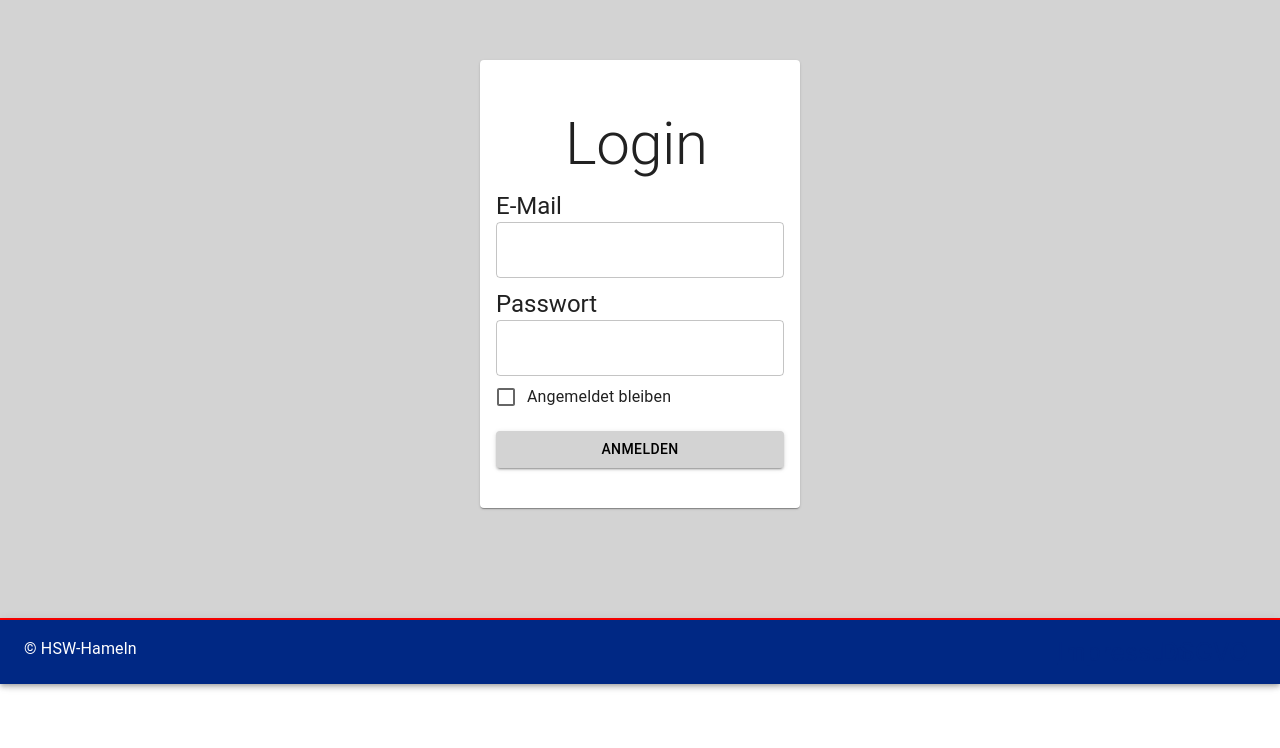
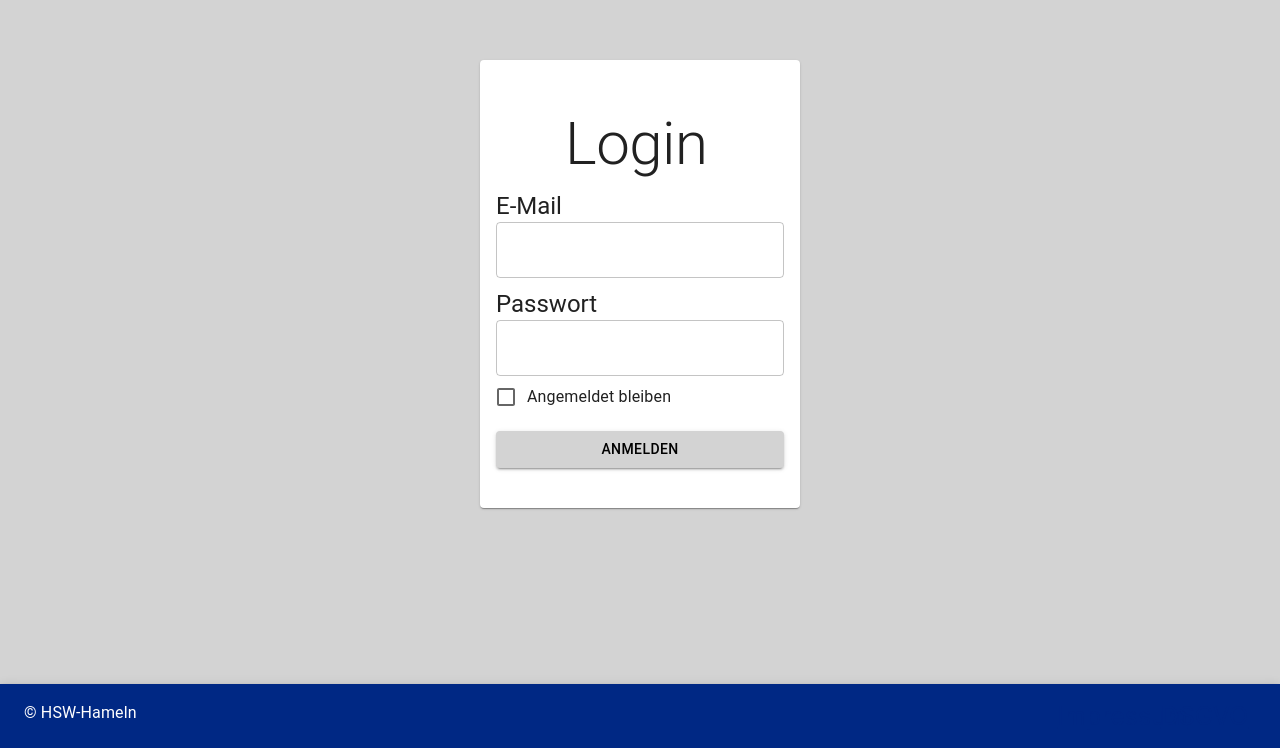
Before and after one commit to HSWsac2/depot-ui, a React (Create React App) app: page /overview in a window 1280 px wide. Shown: the part 116-864 px from the top of the page. Before the commit the page ends 800 px from the top, so only its background shows below. Built offline with nearby package versions, Linux system fonts and the light colour scheme; no server answers.

Commit message:
footer unsticky

```diff
--- a/src/app/components/frame/Footer.css
+++ b/src/app/components/frame/Footer.css
@@ -1,7 +1,4 @@
 .footer {
-    background-color: green;
-    border-top:2px solid red;
-    position: fixed;
     width: 100%;
     bottom: 0;
     color: white;
```
